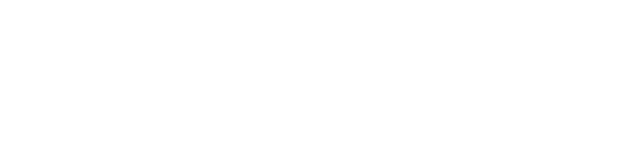
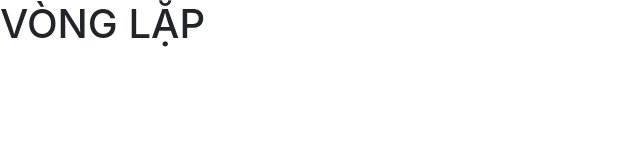
Before and after one commit to hocongduc2709/BC25_JS_Buoi7, a plain HTML site: page index.html in a window 1280 px wide. Shown: the whole page, without its empty margins (0-640 px from the left). Drawn offline with nearby package versions, Linux system fonts and the light colour scheme.

Commit message:
Update index.html

```diff
--- a/index.html
+++ b/index.html
@@ -10,6 +10,7 @@
     <link rel="stylesheet" href="https://stackpath.bootstrapcdn.com/bootstrap/4.3.1/css/bootstrap.min.css" integrity="sha384-ggOyR0iXCbMQv3Xipma34MD+dH/1fQ784/j6cY/iJTQUOhcWr7x9JvoRxT2MZw1T" crossorigin="anonymous">
   </head>
   <body>
+    <h1>VÒNG LẶP</h1>
 
     <!-- Optional JavaScript -->
     <!-- jQuery first, then Popper.js, then Bootstrap JS -->
```
